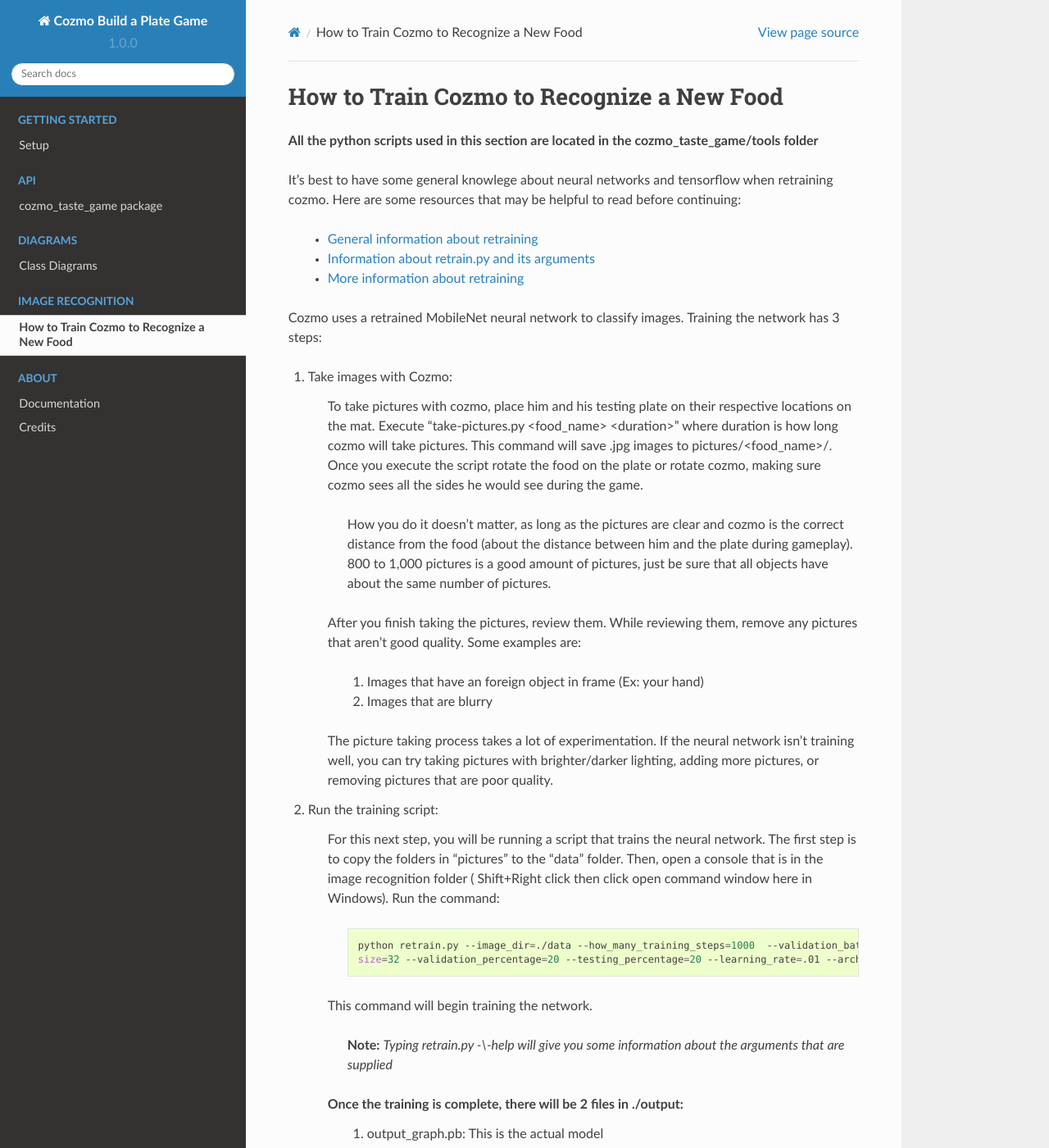
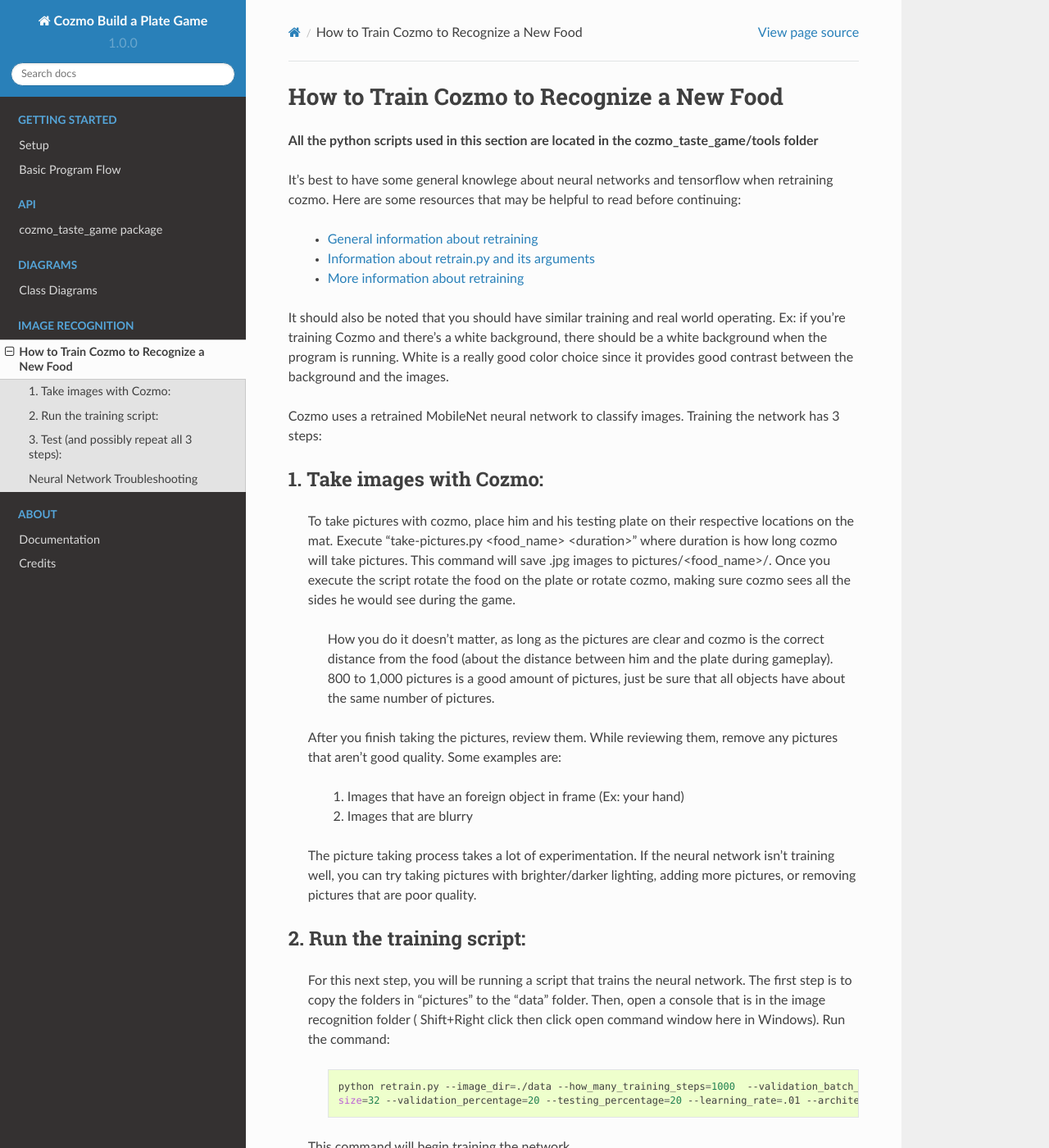
Before and after one commit to thejamiewyatt/CookingWithCozmo, a Sphinx documentation site: the page built from docs/pages/how_to_train.rst, in a window 1280 px wide and 1400 px high. Shown: the whole window at 82% size. Built offline with Sphinx 7.4.7 and the Read the Docs theme 2.0.0, drawn with Linux system fonts in a browser that asks for light colours; some of the changed text lies outside the part shown.

Commit message:
Added program control flow page and improved formatting

```diff
--- a/docs/index.rst
+++ b/docs/index.rst
@@ -44,6 +44,7 @@ Documentation under About.
    :caption: Getting Started
 
    pages/setup
+   pages/basic_program_flow
 
 .. toctree::
    :maxdepth: 2
--- a/docs/pages/how_to_train.rst
+++ b/docs/pages/how_to_train.rst
@@ -10,10 +10,15 @@ resources that may be helpful to read before continuing:
 	- `Information about retrain.py and its arguments <https://hackernoon.com/creating-insanely-fast-image-classifiers-with-mobilenet-in-tensorflow-f030ce0a2991/>`_
 	- `More information about retraining <https://codelabs.developers.google.com/codelabs/tensorflow-for-poets/>`_
 
+It should also be noted that you should have similar training and real world operating. Ex: if you're training Cozmo
+and there's a white background, there should be a white background when the program is running. White is a really
+good color choice since it provides good contrast between the background and the images.
+
 Cozmo uses a retrained MobileNet neural network to classify images. Training the network has
 3 steps:
 
 1. Take images with Cozmo:
+---------------------------------
 
     To take pictures with cozmo, place him and his testing plate on their respective locations on the mat.
     Execute "take-pictures.py <food_name> <duration>" where duration is how long cozmo will take pictures.
@@ -34,6 +39,7 @@ Cozmo uses a retrained MobileNet neural network to classify images. Training the
 
 
 2. Run the training script:
+---------------------------------
 
     For this next step, you will be running a script that trains the neural network. The first step is to copy the folders
     in "pictures" to the "data" folder. Then, open a console that is in the image recognition folder
@@ -57,6 +63,7 @@ Cozmo uses a retrained MobileNet neural network to classify images. Training the
 
 
 3. Test (and possibly repeat all 3 steps):
+--------------------------------------------------
 
     The final step is to test your neural network. Connect your phone to cozmo and the computer, then position
     Cozmo, the plate, and a food item on the plate. Run the program "Cozmo-takepicture.py". This program will take a picture
@@ -79,6 +86,7 @@ Cozmo uses a retrained MobileNet neural network to classify images. Training the
 
 
 Neural Network Troubleshooting
+-----------------------------------
 
     Here are some tips to improve your neural networks accuracy:
 
```
Also changed, not shown: docs/pages/basic_program_flow.rst (added, +37 -0 lines).
